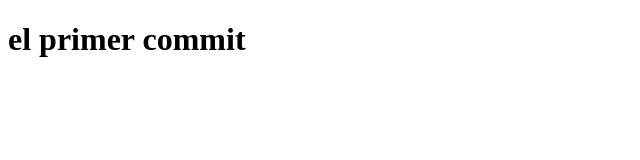
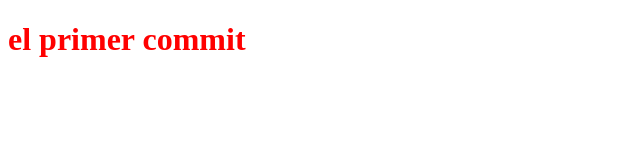
Before and after one commit to fmeier26/Estefis-Bakery, a plain HTML site: page index.html in a window 1280 px wide. Shown: the whole page, without its empty margins (0-640 px from the left). Drawn offline with Linux system fonts and the light colour scheme.

Commit message:
Segundo commit

```diff
--- /dev/null
+++ b/estilo.css
@@ -0,0 +1,3 @@
+h1 {
+    color: red;
+}
--- a/index.html
+++ b/index.html
@@ -5,6 +5,7 @@
     <meta http-equiv="X-UA-Compatible" content="IE=edge">
     <meta name="viewport" content="width=device-width, initial-scale=1.0">
     <title>Clase 10</title>
+    <link rel="stylesheet" href="estilo.css">
 </head>
 <body>
     <h1>el primer commit</h1>
```
